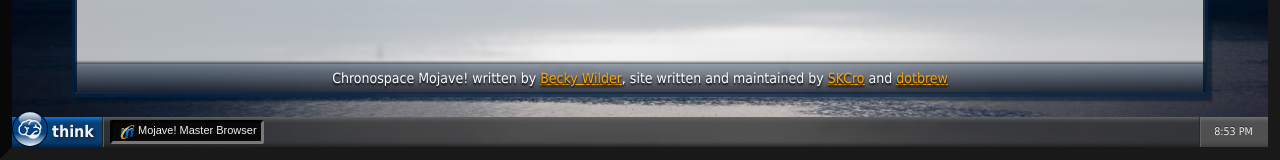
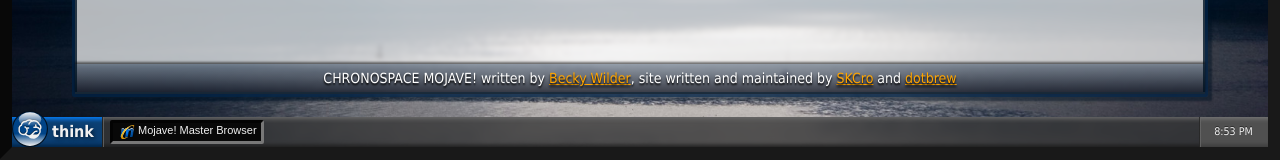
Before and after one commit to Cinnapoodle/chronospace-mojave, a plain HTML site: page index.html in a window 1280 px wide. Shown: the part 617-777 px from the top of the page. Drawn offline with Linux system fonts and the light colour scheme.

Commit message:
Capitalised title text

```diff
--- a/index.html
+++ b/index.html
@@ -71,7 +71,7 @@ Chronosoft welcomes you with open arms.">
 			</noscript>
 		</section>
 		<iframe name=document id=document sandbox=allow-scripts>Why doesn't your browser support iframes yet? In the weird case that it doesn't support iframes yet can go to Google Docs, open the links in a new tab instead.</iframe>
-		<footer><p>Chronospace Mojave! written by <a href=https://linktr.ee/luminousmacintosh target=_blank>Becky Wilder</a>, site written and maintained by <a href=https://github.com/SKCro target=_blank>SKCro</a> and <a href=https://brew.rocks target=_blank>dotbrew</a></p></footer>
+		<footer><p>CHRONOSPACE MOJAVE! written by <a href=https://linktr.ee/luminousmacintosh target=_blank>Becky Wilder</a>, site written and maintained by <a href=https://github.com/SKCro target=_blank>SKCro</a> and <a href=https://brew.rocks target=_blank>dotbrew</a></p></footer>
 	</main>
 	<aside class="window hidden" id=favsWindow>
 		<div class=window-header aria-hidden=true>
```
